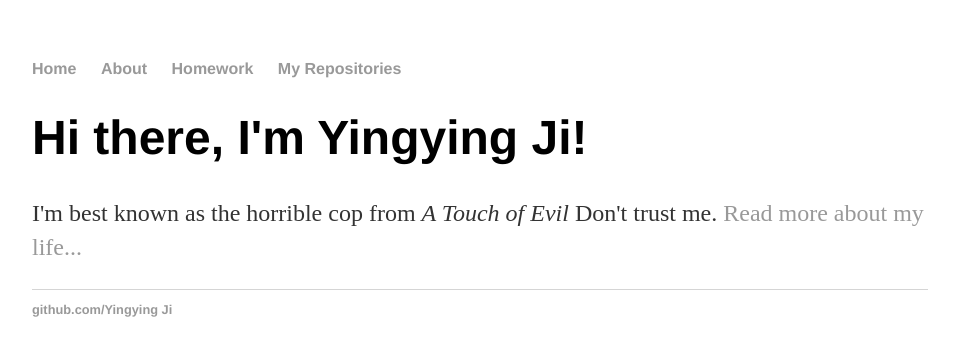
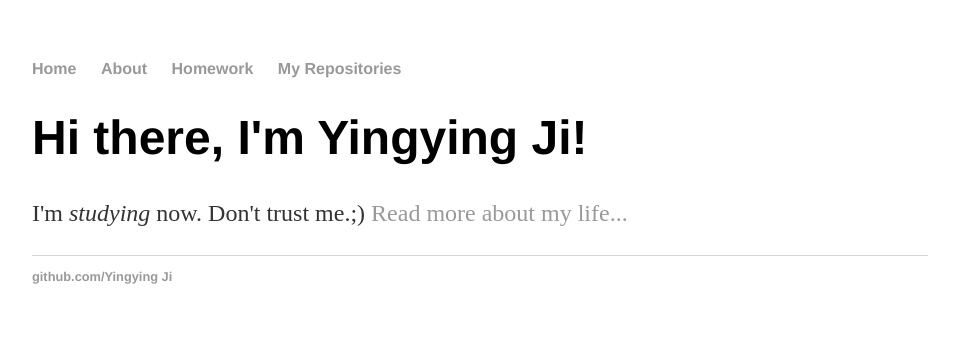
Before and after one commit to JiYingyingXMU/jiyingyingxmu.github.io, a Jekyll site: the page built from index.html, in a window 1280 px wide. Shown: the top 356 px of the page, without its empty margins (160-1119 px from the left). Built offline with Jekyll 4.4.1, drawn with Linux system fonts in a browser that asks for light colours.

Commit message:
Update default.html

```diff
--- a/_layouts/default.html
+++ b/_layouts/default.html
@@ -11,13 +11,13 @@
         		<li><a href="/">Home</a></li>
 	        	<li><a href="/about">About</a></li>
         		<li><a href="/homework">Homework</a></li>
-        		<li><a href="https://github.com/JiYingyingXMU/yingyingji.github.io">My Repositories</a></li>
+        		<li><a href="https://github.com/JiYingyingXMU/jiyingyingxmu.github.io">My Repositories</a></li>
     		</ul>
 		</nav>
 		<div class="container">
     		<div class="blurb">
         		<h1>Hi there, I'm Yingying Ji!</h1>
-				<p>I'm best known as the horrible cop from <em>A Touch of Evil</em> Don't trust me. <a href="/about">Read more about my life...</a></p>
+				<p>I'm <em> studying </em> now. Don't trust me.;) <a href="/about">Read more about my life...</a></p>
     		</div><!-- /.blurb -->
 		</div><!-- /.container -->
 		<footer>
```
